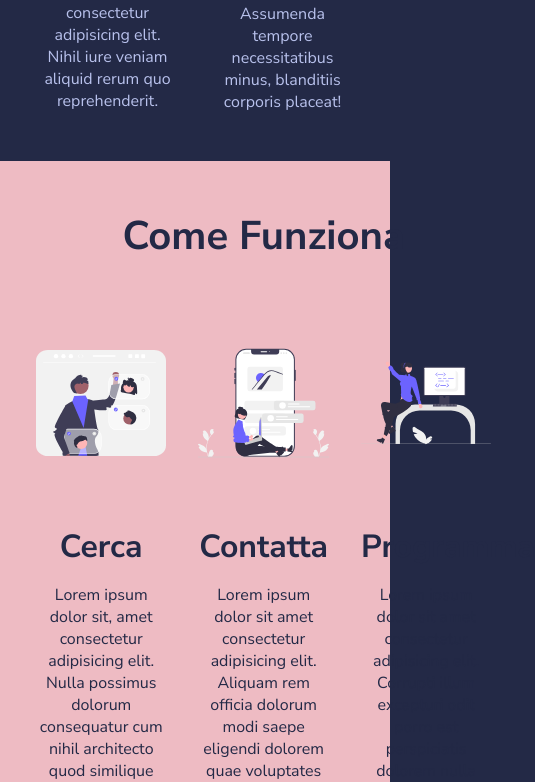
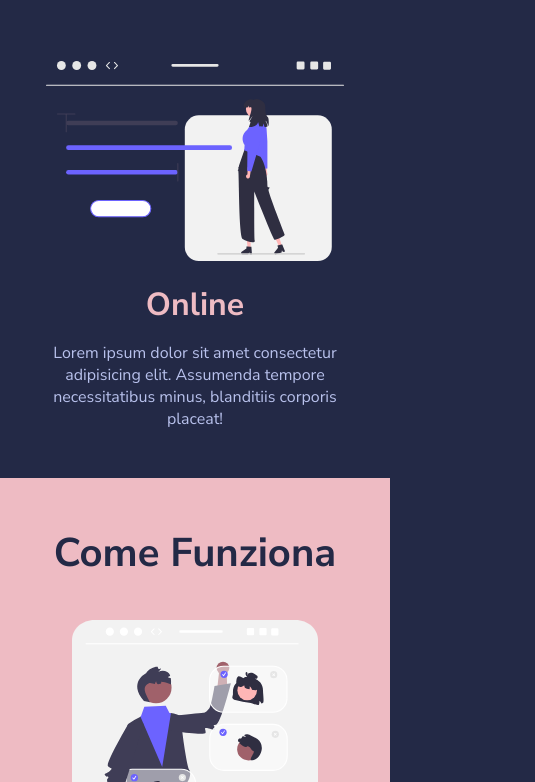
Before and after one commit to salvatorescalise1999/html-css-resp-wannabe, a plain HTML site: page index.html in a window 390 px wide. Shown: the part 742-1524 px from the top of the page, 535 px wide, since content can reach past the window. Drawn offline with Linux system fonts and the light colour scheme.

Commit message:
responsive mobile terminato

```diff
--- a/css/style.css
+++ b/css/style.css
@@ -163,10 +163,6 @@ img {
         font-size: 2rem;
     }
 
-    .lessons {
-        display: flex;
-    }
-
     .steps {
         display: flex;
     }
@@ -175,6 +171,30 @@ img {
         display: flex;
     }
 
+    .container{
+        width: 100%;
+    }
+
+    .row{
+        flex-wrap: wrap;
+        gap: 5rem;
+    }
+
+    .lessons .col{
+        width: 100%;
+    }
+
+    .steps .col{
+        width: 100%;
+    }
+
+    .why-us .col-left{
+        width: 100%;
+    }
+
+     .why-us .col-right{
+        width: 100%;
+    }
 
 
 }
```
